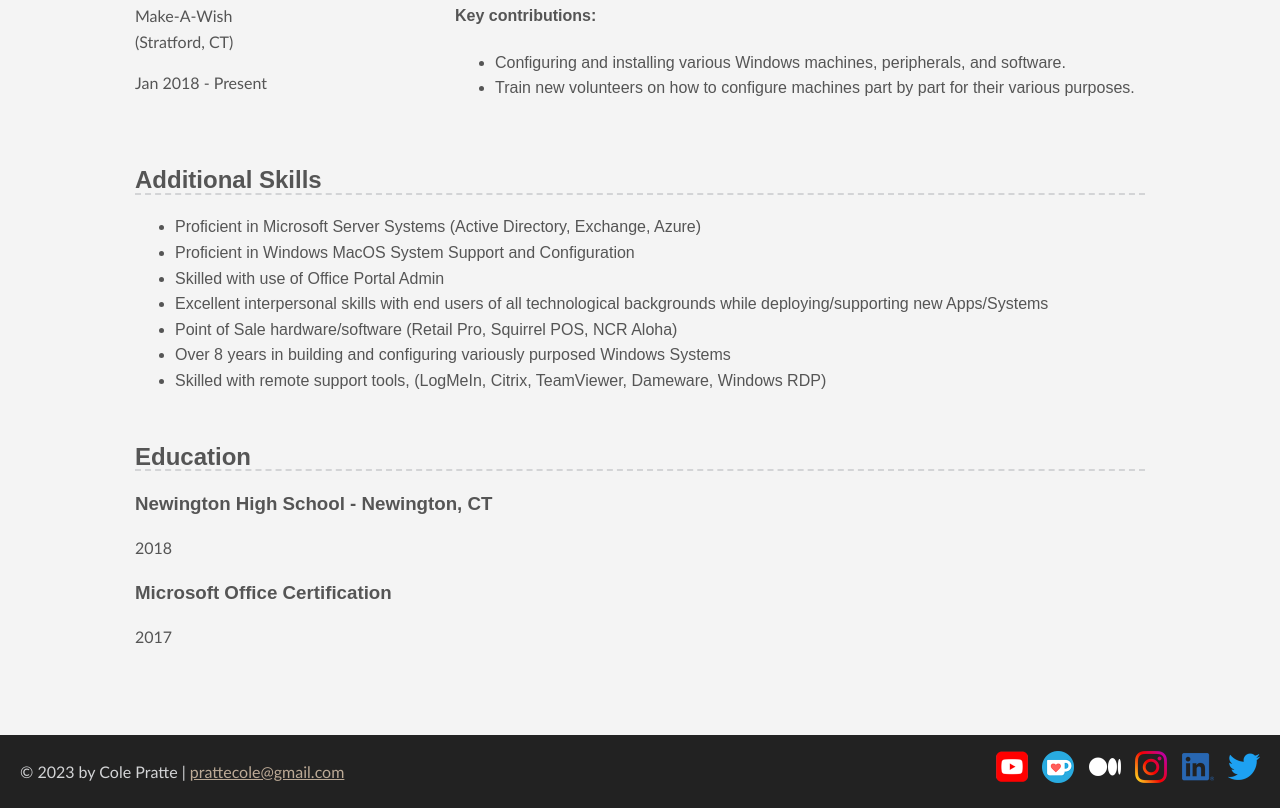
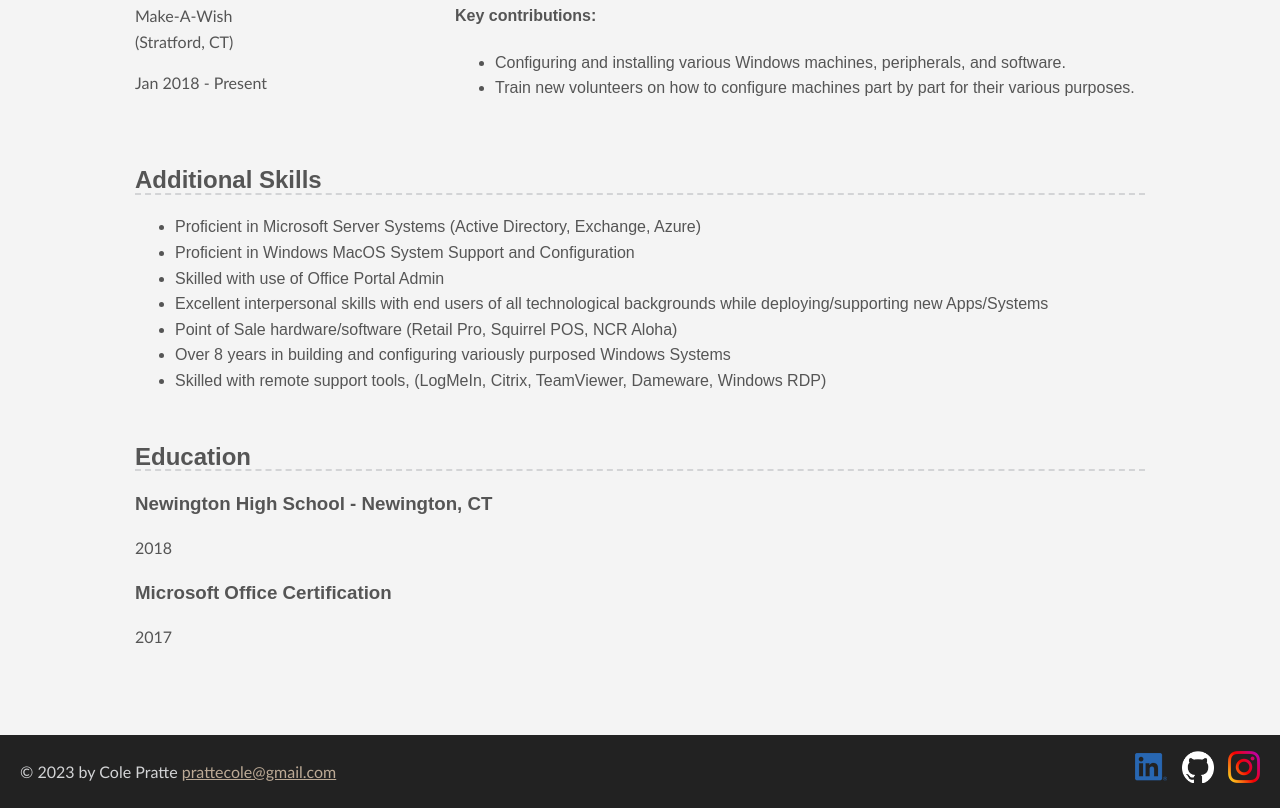
Before and after one commit to cpxx9/cpxx9.github.io, a plain HTML site: page pgs/resume.html in a window 1280 px wide. Shown: the part 2676-3484 px from the top of the page. Drawn offline with Linux system fonts and the light colour scheme.

Commit message:
edited links in footer

```diff
--- a/pgs/resume.html
+++ b/pgs/resume.html
@@ -158,26 +158,17 @@
 
     <!-- //  FOOTER INFO, SOCIAL MEDIA  // -->
     <footer>
-      <p>© 2023 by Cole Pratte |  <a href="mailto:prattecole@gmail.com">prattecole@gmail.com</a></p>
+      <p>© 2023 by Cole Pratte <a href="mailto:prattecole@gmail.com">prattecole@gmail.com</a></p>
 
       <ul class="socials">
         <li>
-          <a href="" target="_blank"><img src="../img/icon-logo-youtube.png" alt="My YouTube channel"></a>
+          <a href="https://www.linkedin.com/in/cole-pratte" target="_blank" rel="noopener noreferrer"><img src="../img/icon-logo-linkedin.png" alt="My LinkedIn profile"></a>
         </li>
         <li>
-          <a href="" target="_blank"><img src="../img/icon-logo-ko-fi.png" alt="My Ko-Fi homepage"></a>
+          <a href="" target="_blank" rel="noopener noreferrer"><img src="../img/icon-logo-github.png" alt="My Github homepage"></a>
         </li>
         <li>
-          <a href="" target="_blank"><img src="../img/icon-logo-medium.png" alt="My Medium homepage"></a>
-        </li>
-        <li>
-          <a href="" target="_blank"><img src="../img/icon-logo-instagram.png" alt="My Instagram"></a>
-        </li>
-        <li>
-          <a href="https://www.linkedin.com/in/cole-pratte" target="_blank"><img src="../img/icon-logo-linkedin.png" alt="My LinkedIn profile"></a>
-        </li>
-        <li>
-          <a href="" target="_blank"><img src="../img/icon-logo-twitter.png" alt="My Twitter profile"></a>
+          <a href="https://www.instagram.com/colepratte9" target="_blank" rel="noopener noreferrer"><img src="../img/icon-logo-instagram.png" alt="My Instagram"></a>
         </li>
       </ul>
     </footer>
```
Also changed, not shown: index.html (+3 -12 lines), img/icon-logo-github.png (added).
